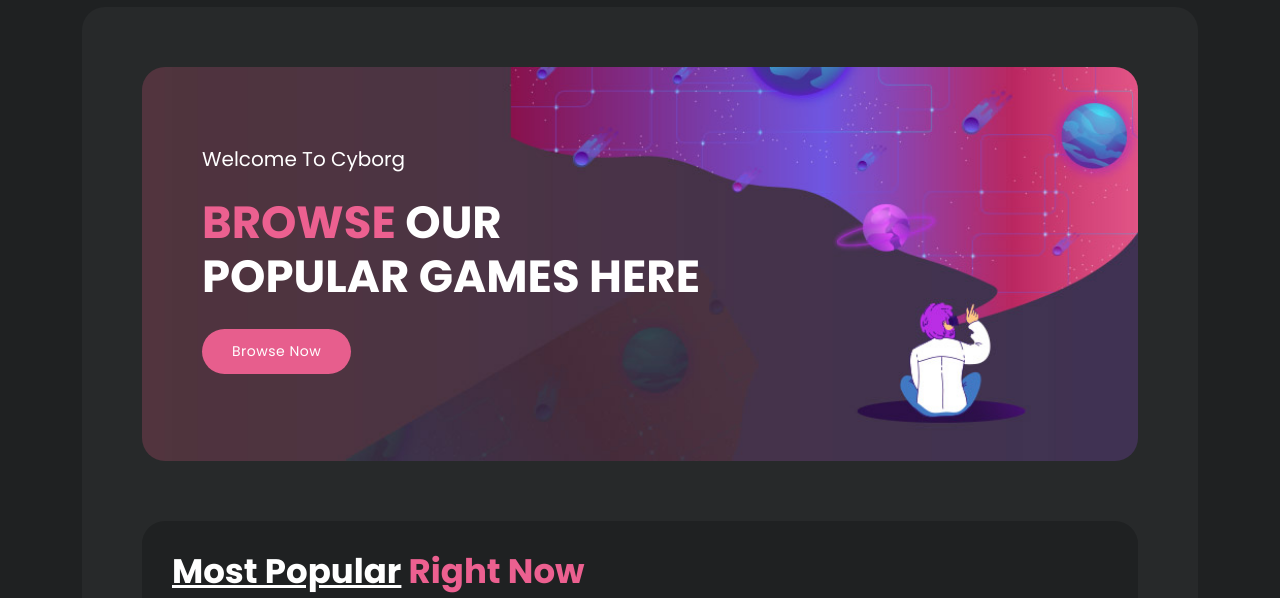
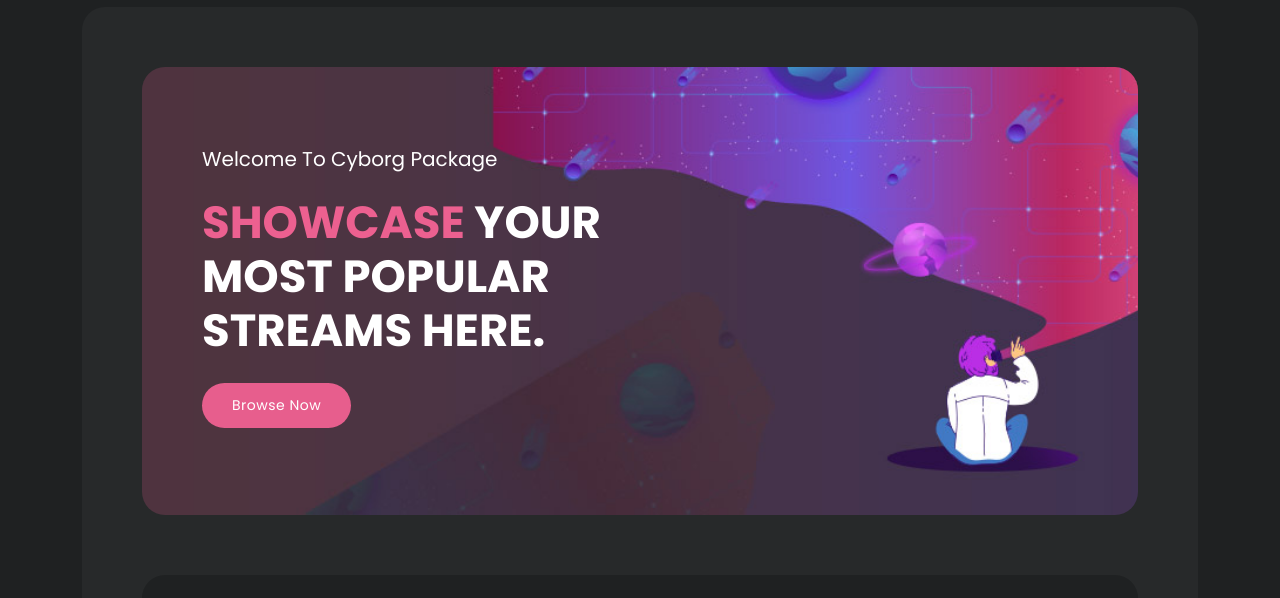
Before and after one commit to tiahchia/Cyborgtheme, a plain HTML site: page index.html in a window 1280 px wide. Shown: the part 103-701 px from the top of the page. Drawn offline with nearby package versions, Linux system fonts and the light colour scheme.

Commit message:
Update index.html

```diff
--- a/index.html
+++ b/index.html
@@ -8,7 +8,7 @@
 
     <link href="https://fonts.googleapis.com/css2?family=Poppins:wght@100;200;300;400;500;600;700;800;900&display=swap" rel="stylesheet">
 
-    <title>Cyborg - Awesome HTML5 Template</title>
+    <title>Cyborg Gaming Portfolio Package</title>
 
     <!-- Bootstrap core CSS -->
     <link href="vendor/bootstrap/css/bootstrap.min.css" rel="stylesheet">
@@ -92,8 +92,8 @@ https://templatemo.com/tm-579-cyborg-gaming
             <div class="row">
               <div class="col-lg-7">
                 <div class="header-text">
-                  <h6>Welcome To Cyborg</h6>
-                  <h4><em>Browse</em> Our Popular Games Here</h4>
+                  <h6>Welcome To Cyborg Package</h6>
+                  <h4><em>Showcase</em> your most popular streams here.</h4>
                   <div class="main-button">
                     <a href="browse.html">Browse Now</a>
                   </div>
```
